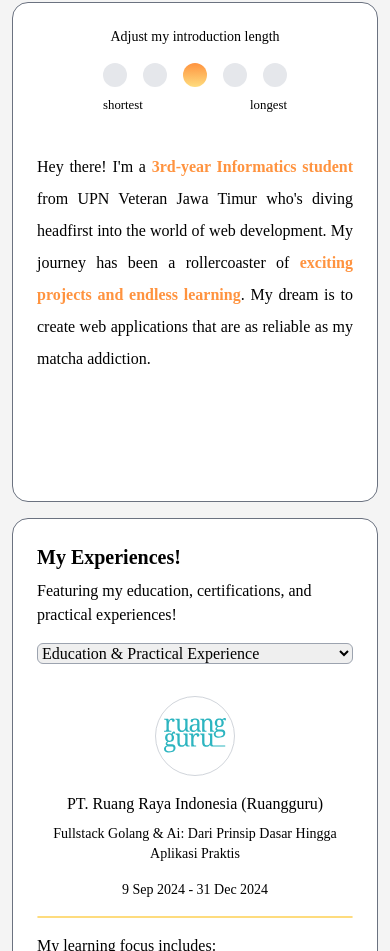
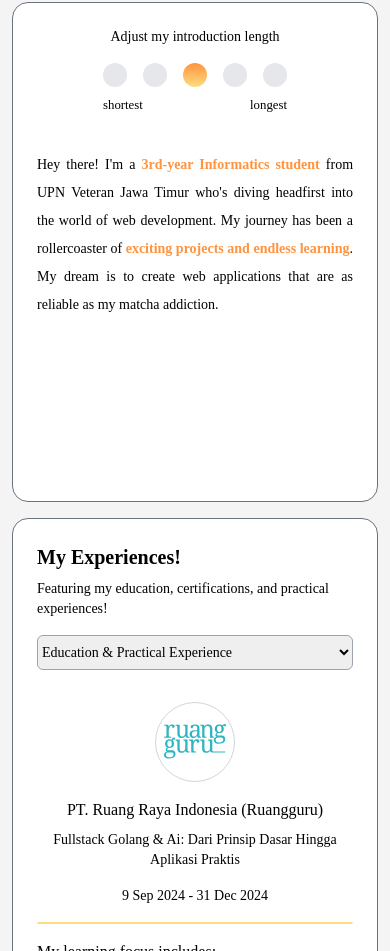
Before and after one commit to daffafaiqhs/personal-portfolio, a React (Vite) app: page / in a window 390 px wide. Shown: the part 1249-2200 px from the top of the page. Built offline with nearby package versions, Linux system fonts and the light colour scheme; a web font is replaced by a local one.

Commit message:
chore: adjust font size and spacing for consistency

```diff
--- a/src/components/section/About.jsx
+++ b/src/components/section/About.jsx
@@ -173,7 +173,7 @@ function Description() {
           <p>longest</p>
         </div>
       </div>
-      <p className="mt-5 text-justify font-light leading-loose">
+      <p className="mt-5 text-justify text-sm font-light leading-loose xl:text-base xl:leading-loose">
         {introductionMessage[intoductionSelector]}
       </p>
     </BackgroundBox>
--- a/src/components/section/Experiences.jsx
+++ b/src/components/section/Experiences.jsx
@@ -56,12 +56,12 @@ export function Experiences() {
     <BackgroundBox className="flex flex-col gap-4 p-6 lg:h-[690px] lg:gap-6">
       <div>
         <h1 className="mb-2 text-xl font-bold lg:text-2xl">My Experiences!</h1>
-        <p className="text-sm font-light sm:text-base xl:text-lg">
+        <p className="text-sm font-light md:text-base xl:text-lg">
           Featuring my education, certifications, and practical experiences!
         </p>
       </div>
       <select
-        className="w-full rounded-md border border-gray-400 text-sm font-light sm:text-base lg:hidden"
+        className="w-full rounded-md border border-gray-400 py-2 text-sm font-light lg:hidden"
         onChange={(e) => changeState(e.target.value)}
       >
         <option value="educations">Education & Practical Experience</option>
--- a/src/components/section/Projects.jsx
+++ b/src/components/section/Projects.jsx
@@ -50,7 +50,7 @@ const projectList = [
 
 export function Projects() {
   return (
-    <BackgroundBox className="flex flex-col items-center gap-16 px-5 py-14">
+    <BackgroundBox className="flex flex-col items-center gap-10 px-5 py-8">
       <div className="flex w-fit flex-col text-center">
         <h1 className="mb-2 text-xl font-bold lg:text-2xl">
           My Latest Projects!
```
